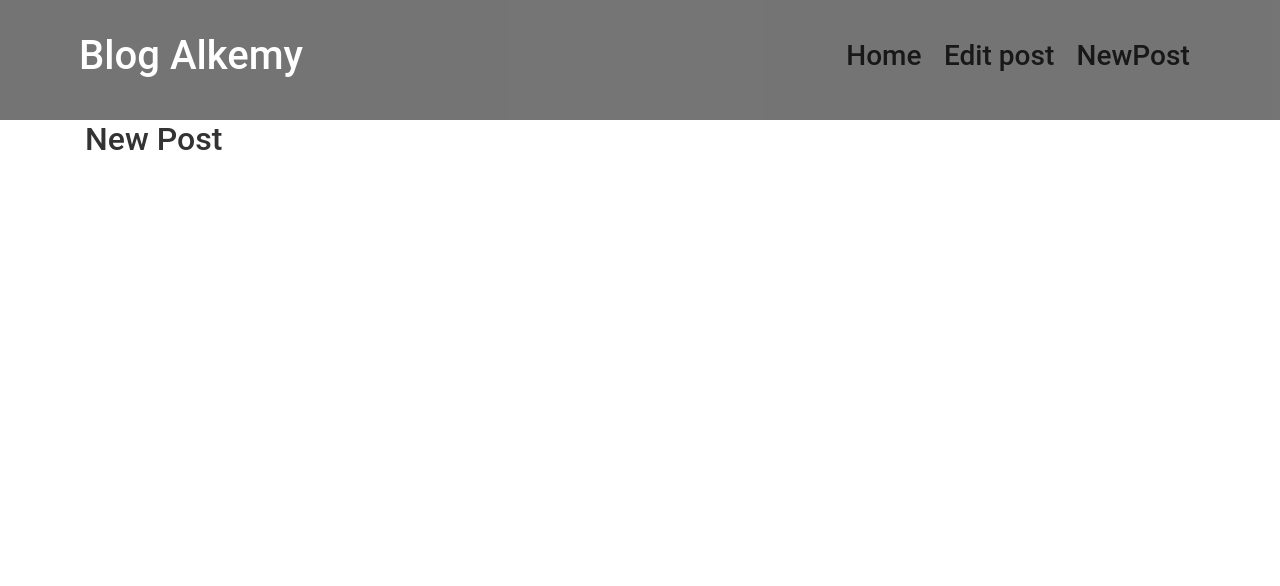
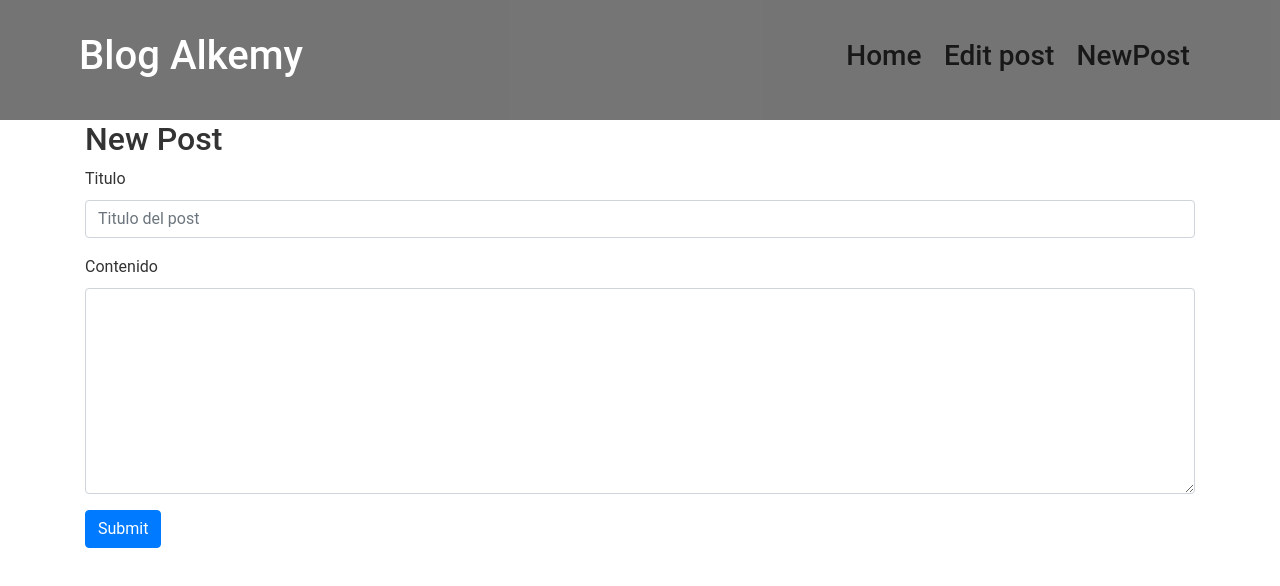
Before and after one commit to duchoprog/blog-front, a React (Create React App) app: page /newPost in a window 1280 px wide. Shown: the top 586 px of the page. Built offline with nearby package versions, Linux system fonts and the light colour scheme.

Commit message:
Added New Post functionality

```diff
--- a/src/components/NewPost.js
+++ b/src/components/NewPost.js
@@ -1,11 +1,100 @@
-import React from 'react'
+import React, { useState } from 'react'
+import axios from 'axios'
+
 
 function NewPost() {
-    return (
-        <div>
-          <h2> New Post</h2>
+
+  const [post, setPost] = useState({
+    titulo: '',
+    contenido: ''
+  })
+
+  const handleChange = e => {
+    setPost({
+      ...post,
+      [e.target.name]: e.target.value
+    })
+  }
+
+  const handleSubmit = e => {
+    e.preventDefault()
+    //Form checks
+    if (!post.titulo) {
+      alert("Titulo es obligatorio")
+      return
+    }
+    if (!post.contenido) {
+      alert("Contenido es obligatorio")
+      return
+    }
+
+    axios({
+      "method": "POST",
+      "url": "https://jsonplaceholder.typicode.com/posts",
+      "data": post
+
+    })
+      .then((response) => {
+        alert("Let's suppose it went well")
+        setPost({
+          titulo: "",
+          contenido: ""
+        })
+
+      })
+      .catch((error) => {
+        console.log("CATCH = ", error.response)
+      });
+
+  }
+
+  return (
+    <div>
+      <h2> New Post</h2>
+
+      <>
+        <div className="row d-flex justify-content-center">
+
+          <form id="newPostForm" onSubmit={handleSubmit} className=" container">
+
+
+            <div className="form-group">
+              <label htmlFor="exampleFormControlInput1">Titulo</label>
+              <input type="text"
+                className="form-control"
+                id="exampleFormControlInput1"
+                placeholder="Titulo del post"
+                name="titulo"
+                value={post.titulo}
+                onChange={handleChange}
+              />
+            </div>
+
+
+            <div className="form-group">
+              <label htmlFor="exampleFormControlTextarea1">Contenido</label>
+              <textarea className="form-control"
+                id="exampleFormControlTextarea1"
+                rows="8"
+                type="text"
+                name="contenido"
+                value={post.contenido}
+                onChange={handleChange}>
+              </textarea>
+            </div>
+
+
+
+
+
+
+
+            <input type="submit" value="Submit" className="btn btn-primary"></input>
+          </form>
         </div>
-    )
+      </>
+    </div>
+  )
 }
 
 export default NewPost
```
